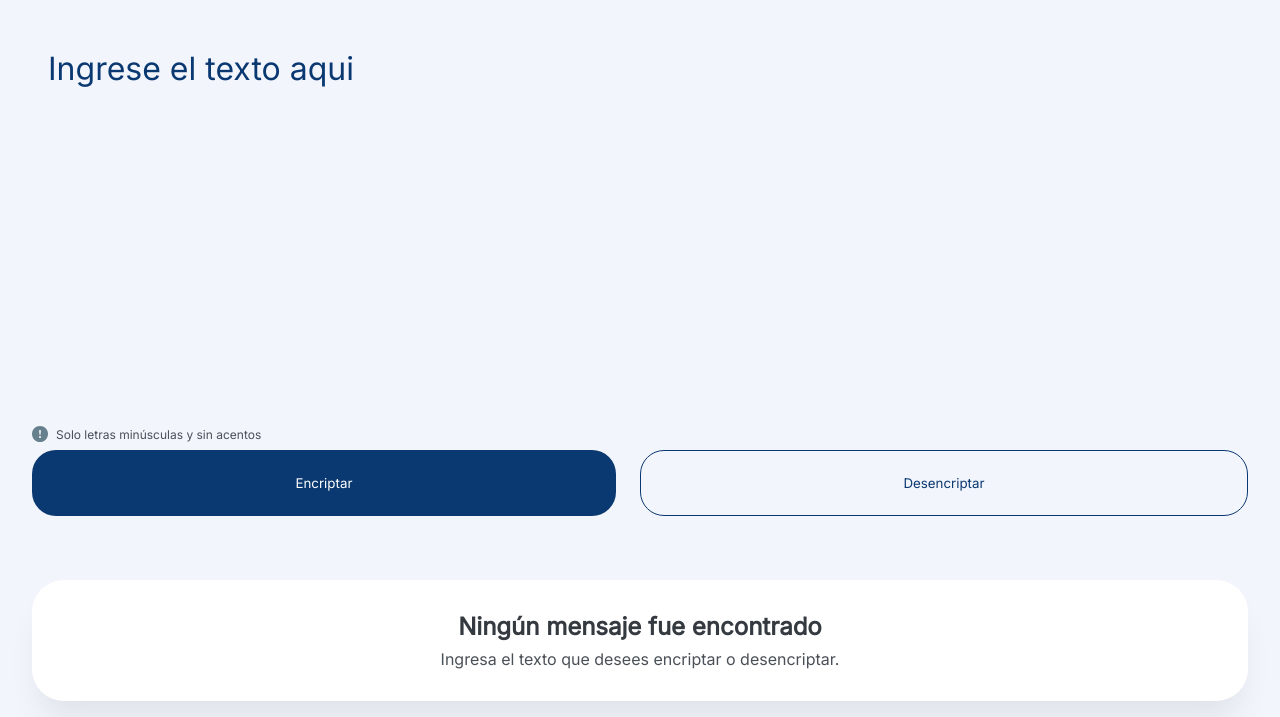
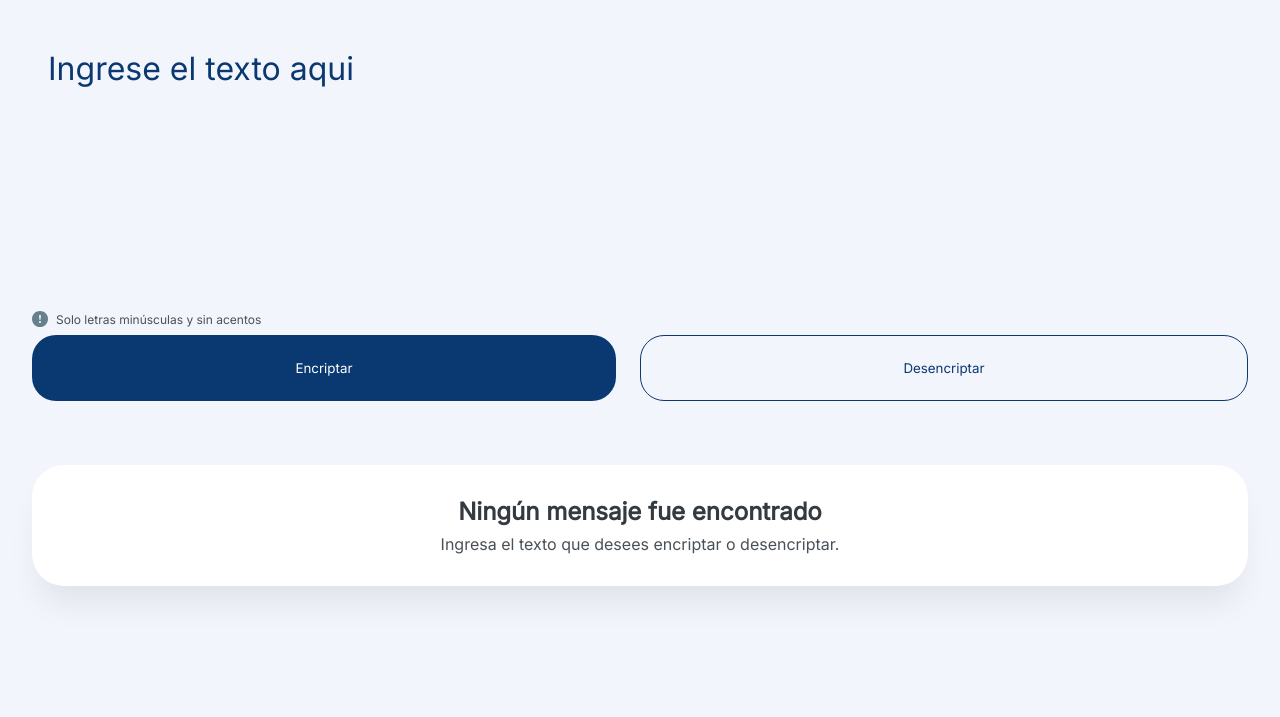
Before and after one commit to VJEB/Encriptador-de-texto-js, a website: page index.html in a window 1280 px wide. Shown: the part 83-800 px from the top of the page. Drawn offline with Linux system fonts and the light colour scheme.

Commit message:
5th commit

```diff
--- a/index.html
+++ b/index.html
@@ -22,7 +22,7 @@
       main #contentMain {
         display: flex;
         flex-direction: column;
-        min-height: 70%;
+        min-height: 400px;
       }
       main #contentMain div #textInput {
         border: 0;
@@ -165,6 +165,9 @@
         main #contentMain #buttonsContainer #decryptionButton {
           flex-grow: 1;
         }
+        main #containerMessageDiv {
+          margin-bottom: 2rem;
+        }
       }
       @media (min-width: 1440px) {
         main {
@@ -216,7 +219,7 @@
         />
       </svg>
     </div>
-    <main style="height: 100%; padding: 2rem">
+    <main style="min-height: 100%; padding: 2rem">
       <header>
         <svg
           style="position: relative; left: -2.5rem"
```
